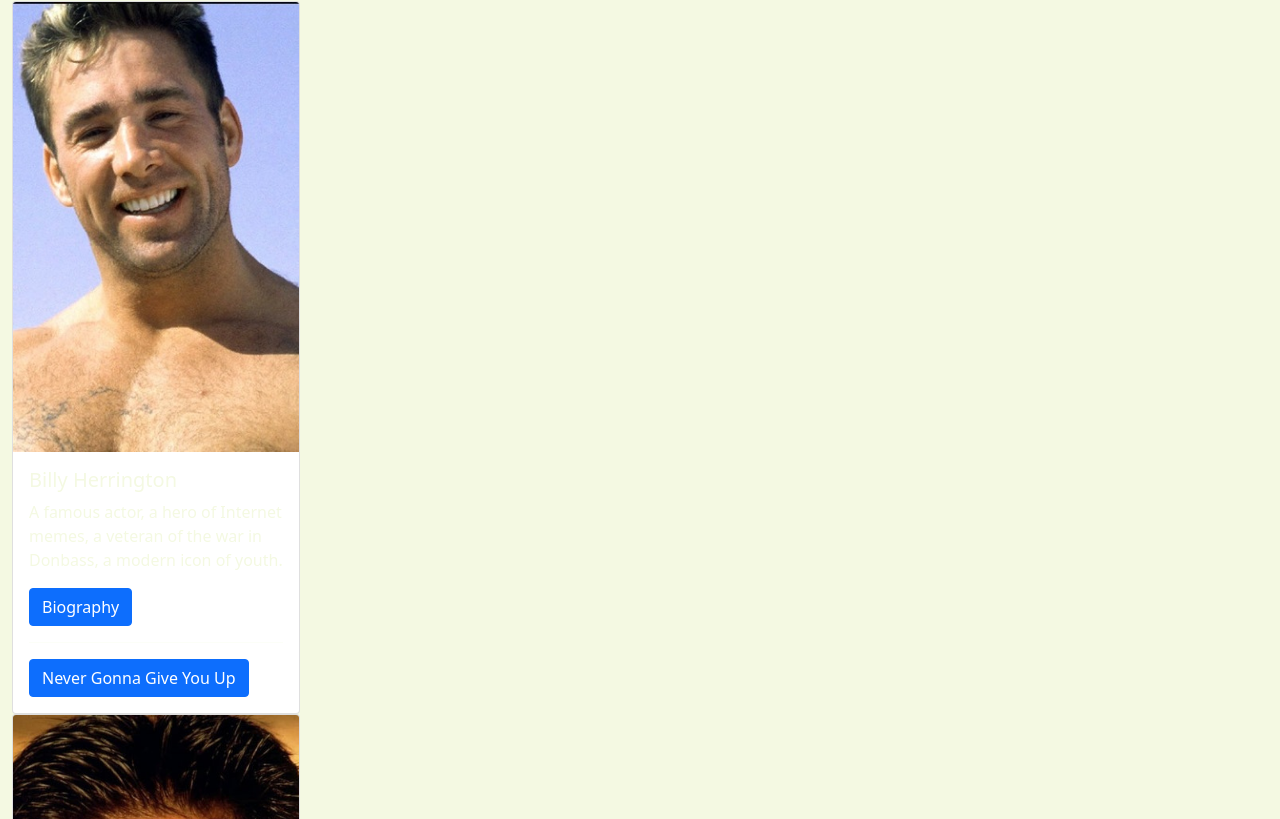
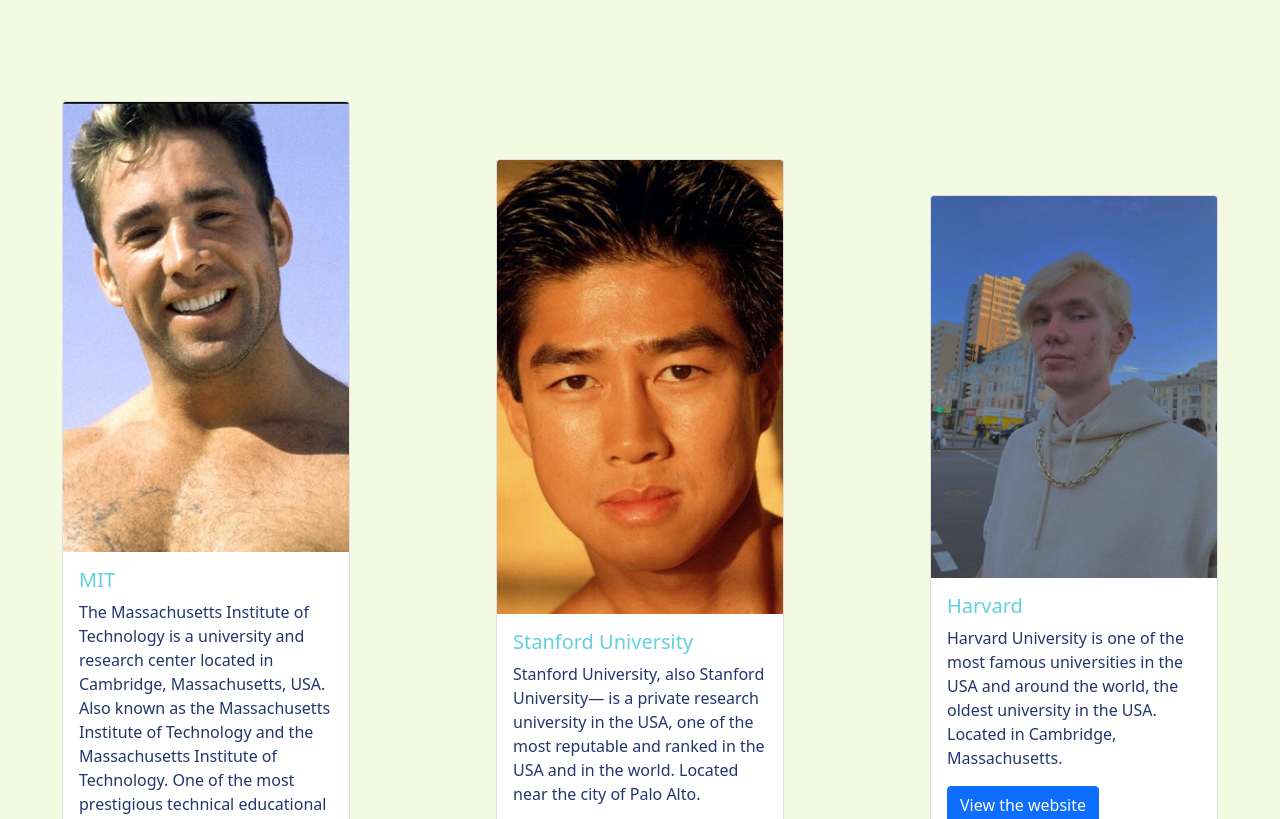
Before and after one commit to AlexanderLukashuk/Universities_Ba, a plain HTML site: page universities.html in a window 1280 px wide. Shown: the part 129-948 px from the top of the page. Drawn offline with nearby package versions, Linux system fonts and the light colour scheme.

Commit message:
Сделаны стили для card, чтобы выглядили хорошо, добавлено описание университетов на card

```diff
--- /dev/null
+++ b/css/universities.css
@@ -0,0 +1,22 @@
+.page-actors
+{
+    background-color: #F4F9E2;
+}
+
+.container-cards
+{
+    display: flex;
+    justify-content: space-between;
+    align-items: center;
+    padding: 100px 50px 100px 50px;
+}
+
+.card-title
+{
+    color: #62D0DF;
+}
+
+.card-text
+{
+    color: #22356F;
+}
--- a/universities.html
+++ b/universities.html
@@ -4,9 +4,9 @@
     <head>
         <meta charset="UTF-8">
         <meta name="viewport" content="width=device-width, initial-scale=1.0">
+        <title>Uni</title>
         <!-- CSS only -->
         <link href="https://cdn.jsdelivr.net/npm/bootstrap@5.1.3/dist/css/bootstrap.min.css" rel="stylesheet" integrity="sha384-1BmE4kWBq78iYhFldvKuhfTAU6auU8tT94WrHftjDbrCEXSU1oBoqyl2QvZ6jIW3" crossorigin="anonymous">
-        <title>Uni</title>
         <link rel="preconnect" href="https://fonts.gstatic.com">
         <link
             href="https://fonts.googleapis.com/css2?family=Roboto:wght@400;500&family=Work+Sans:wght@400;500;600;700&display=swap"
@@ -15,6 +15,7 @@
         <script src="https://kit.fontawesome.com/7fa062c106.js" crossorigin="anonymous"></script>
         <!-- <link rel="stylesheet" href="css/style.min.css"> -->
         <link rel="stylesheet" href="css/index.css">
+        <link rel="stylesheet" href="css/universities.css">
     </head>
 
     <body>
@@ -45,29 +46,25 @@
                     <div class="card" style="width: 18rem;">
                         <img src="img/billy.jpg" class="card-img-top" alt="billy">
                         <div class="card-body">
-                            <h5 class="card-title">Billy Herrington</h5>
-                            <p class="card-text">A famous actor, a hero of Internet memes, a veteran of the war in Donbass, a modern icon of youth.</p>
-                            <a href="https://ru.wikipedia.org/wiki/%D0%A5%D0%B5%D1%80%D1%80%D0%B8%D0%BD%D0%B3%D1%82%D0%BE%D0%BD,_%D0%91%D0%B8%D0%BB%D0%BB%D0%B8" class="btn btn-primary">Biography</a>
-                            <hr>
-                            <a href="https://www.youtube.com/watch?v=dQw4w9WgXcQ" class="btn btn-primary">Never Gonna Give You Up</a>
+                            <h5 class="card-title">MIT</h5>
+                            <p class="card-text">The Massachusetts Institute of Technology is a university and research center located in Cambridge, Massachusetts, USA. Also known as the Massachusetts Institute of Technology and the Massachusetts Institute of Technology. One of the most prestigious technical educational institutions in the USA and the world.</p>
+                            <a href="https://ru.wikipedia.org/wiki/%D0%A5%D0%B5%D1%80%D1%80%D0%B8%D0%BD%D0%B3%D1%82%D0%BE%D0%BD,_%D0%91%D0%B8%D0%BB%D0%BB%D0%B8" class="btn btn-primary">View the website</a>
                         </div>
                     </div>
                     <div class="card" style="width: 18rem;">
                         <img src="img/van.png" class="card-img-top" alt="van">
                         <div class="card-body">
-                            <h5 class="card-title">Van Darkholme</h5>
-                            <p class="card-text">Actor, hero of modern youth, popular streamer, father of Russian memes.</p>
-                            <a href="https://ru.wikipedia.org/wiki/%D0%A1%D0%B0%D0%B0%D0%BC%D0%B0,_%D0%92%D0%B0%D0%BD" class="btn btn-primary">Biography</a>
-                            <hr>
-                            <a href="https://www.instagram.com/vansamaofficial/" class="btn btn-primary">Instagram</a>
+                            <h5 class="card-title">Stanford University</h5>
+                            <p class="card-text">Stanford University, also Stanford University— is a private research university in the USA, one of the most reputable and ranked in the USA and in the world. Located near the city of Palo Alto.</p>
+                            <a href="https://ru.wikipedia.org/wiki/%D0%A1%D0%B0%D0%B0%D0%BC%D0%B0,_%D0%92%D0%B0%D0%BD" class="btn btn-primary">View the website</a>
                         </div>
                     </div>
                     <div class="card" style="width: 18rem;">
                         <img src="img/sanya.jpg" class="card-img-top" alt="...">
                         <div class="card-body">
-                            <h5 class="card-title">Sanya</h5>
-                            <p class="card-text">Project developer, tall blue-eyed blonde.</p>
-                            <a href="https://www.instagram.com/_.do_shi_rak._/" class="btn btn-primary">Instagram</a>
+                            <h5 class="card-title">Harvard</h5>
+                            <p class="card-text">Harvard University is one of the most famous universities in the USA and around the world, the oldest university in the USA. Located in Cambridge, Massachusetts.</p>
+                            <a href="https://www.instagram.com/_.do_shi_rak._/" class="btn btn-primary">View the website</a>
                         </div>
                     </div>
                 </div>
```
Also changed, not shown: 1 other file.
